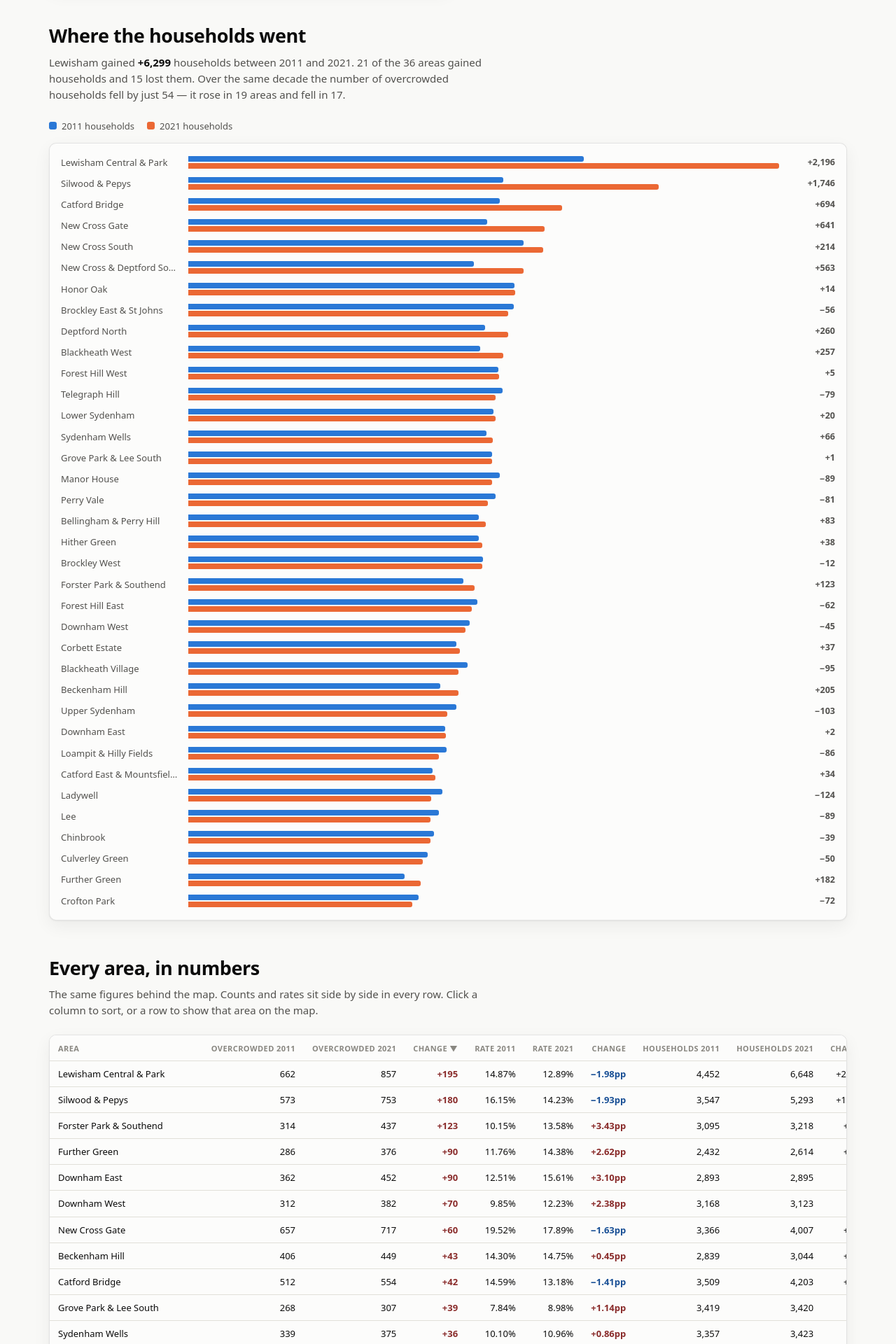
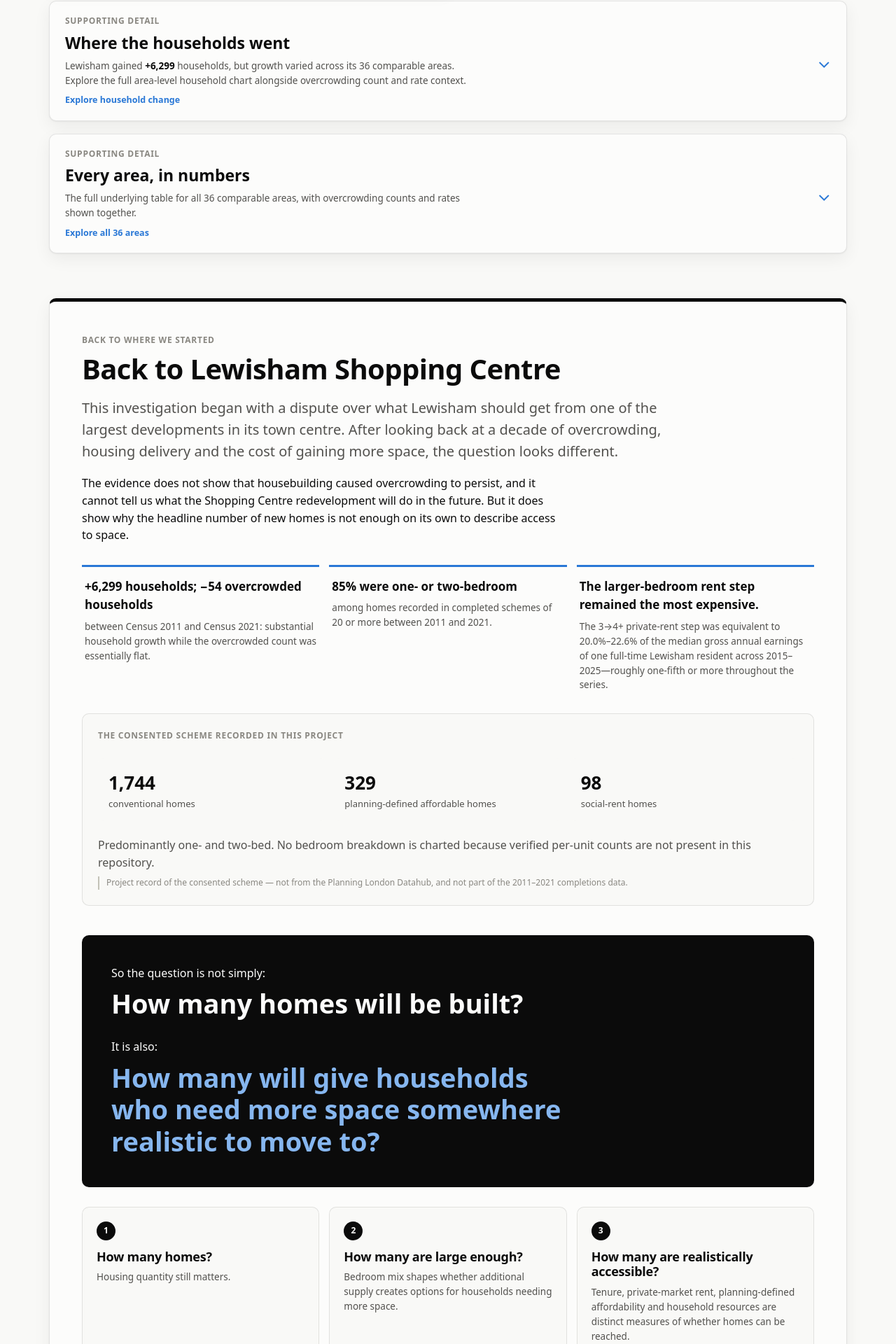
Before and after one commit to WWStoryMode/nowhere-to-move, a React (Vite) app: page / in a window 1280 px wide. Shown: the part 4955-6875 px from the top of the page at 70% size. Built offline with nearby package versions, Linux system fonts and the light colour scheme.

Commit message:
Strengthen closing and collapse supporting detail

```diff
--- a/src/components/CurrentCaseStudy.jsx
+++ b/src/components/CurrentCaseStudy.jsx
@@ -1,32 +1,100 @@
 import { CONSENTED } from '../lib/consented.js'
+import { accessToSpace, devSummary } from '../lib/data.js'
+import { HEADLINE } from '../lib/headline.js'
 import { n } from '../lib/format.js'
 
 export default function CurrentCaseStudy() {
+  const largerStepShares = accessToSpace.annual.map(
+    (row) => row.steps['3_to_4plus'].percentage_of_earnings
+  )
+  const largerStepLow = Math.min(...largerStepShares).toFixed(1)
+  const largerStepHigh = Math.max(...largerStepShares).toFixed(1)
+
   return (
-    <section className="section case-study" aria-labelledby="case-h">
-      <p className="section-kicker">Back to the contemporary case</p>
-      <h2 id="case-h">What should we ask about what gets built next?</h2>
-      <p className="section-lede">
-        The Lewisham Shopping Centre redevelopment started this investigation. The evidence
-        now returns us to that case with a framework for asking about housing quantity,
-        bedroom size, tenure and realistic access to additional space.
+    <section className="section case-study case-study--closing" aria-labelledby="case-h">
+      <p className="section-kicker">Back to where we started</p>
+      <h2 id="case-h">Back to Lewisham Shopping Centre</h2>
+      <p className="closing-standfirst">
+        This investigation began with a dispute over what Lewisham should get from one of
+        the largest developments in its town centre. After looking back at a decade of
+        overcrowding, housing delivery and the cost of gaining more space, the question
+        looks different.
       </p>
+      <p>
+        The evidence does not show that housebuilding caused overcrowding to persist, and it
+        cannot tell us what the Shopping Centre redevelopment will do in the future. But it
+        does show why the headline number of new homes is not enough on its own to describe
+        access to space.
+      </p>
+
+      <ul className="closing-evidence" aria-label="Evidence brought back to the case study">
+        <li>
+          <strong>+{n(HEADLINE.change.households)} households; −{n(Math.abs(HEADLINE.change.overcrowded))} overcrowded households</strong>
+          <span>between Census 2011 and Census 2021: substantial household growth while the overcrowded count was essentially flat.</span>
+        </li>
+        <li>
+          <strong>{devSummary.one_or_two_bed_pct}% were one- or two-bedroom</strong>
+          <span>among homes recorded in completed schemes of 20 or more between 2011 and 2021.</span>
+        </li>
+        <li>
+          <strong>The larger-bedroom rent step remained the most expensive.</strong>
+          <span>
+            The 3→4+ private-rent step was equivalent to {largerStepLow}%–{largerStepHigh}%
+            of the median gross annual earnings of one full-time Lewisham resident across
+            2015–2025—roughly one-fifth or more throughout the series.
+          </span>
+        </li>
+      </ul>
+
+      <div className="case-scheme">
+        <p className="section-kicker">The consented scheme recorded in this project</p>
         <div className="case-stats">
           <div><strong>{n(CONSENTED.homes)}</strong><span>conventional homes</span></div>
-        <div><strong>{n(CONSENTED.affordable)}</strong><span>affordable homes</span></div>
+          <div><strong>{n(CONSENTED.affordable)}</strong><span>planning-defined affordable homes</span></div>
           <div><strong>{n(CONSENTED.socialRent)}</strong><span>social-rent homes</span></div>
         </div>
         <p>
           {CONSENTED.bedroomNote} No bedroom breakdown is charted because verified per-unit
           counts are not present in this repository.
         </p>
+        <p className="mix-attrib">{CONSENTED.attribution}</p>
+      </div>
+
+      <div className="closing-pivot">
+        <p>So the question is not simply:</p>
+        <p className="closing-question">How many homes will be built?</p>
+        <p>It is also:</p>
+        <p className="closing-question closing-question--accent">
+          How many will give households who need more space somewhere realistic to move to?
+        </p>
+      </div>
+
+      <div className="closing-prompts">
+        <article>
+          <span>1</span>
+          <h3>How many homes?</h3>
+          <p>Housing quantity still matters.</p>
+        </article>
+        <article>
+          <span>2</span>
+          <h3>How many are large enough?</h3>
+          <p>Bedroom mix shapes whether additional supply creates options for households needing more space.</p>
+        </article>
+        <article>
+          <span>3</span>
+          <h3>How many are realistically accessible?</h3>
           <p>
-        Historical Census, development, rent and earnings evidence cannot predict the
-        scheme’s future effects. It does not show that the redevelopment caused past
-        overcrowding, that it will cause a future outcome, or that any party to the debate
-        is proved correct.
+            Tenure, private-market rent, planning-defined affordability and household
+            resources are distinct measures of whether homes can be reached.
           </p>
-      <p className="mix-attrib">{CONSENTED.attribution}</p>
+        </article>
+      </div>
+
+      <p className="closing-statement">
+        The Lewisham Shopping Centre debate started this investigation. The data does not
+        settle that debate. It gives us a better way to ask what the next generation of
+        housing should be expected to deliver.
+      </p>
     </section>
   )
 }
--- a/src/components/HouseholdsChart.jsx
+++ b/src/components/HouseholdsChart.jsx
@@ -15,14 +15,26 @@ export default function HouseholdsChart() {
   const max = Math.max(...rows.map((r) => Math.max(r.tot11, r.tot21)))
 
   return (
-    <section className="section">
-      <h2>Where the households went</h2>
+    <section className="section supporting-section">
+      <details className="supporting-disclosure">
+        <summary>
+          <span className="section-kicker">Supporting detail</span>
+          <span className="disclosure-title">Where the households went</span>
+          <span className="disclosure-summary">
+            Lewisham gained <strong>{signed(HEADLINE.change.households)}</strong> households,
+            but growth varied across its {areas.length} comparable areas. Explore the full
+            area-level household chart alongside overcrowding count and rate context.
+          </span>
+          <span className="disclosure-action">Explore household change</span>
+        </summary>
+
+        <div className="disclosure-content">
           <p className="section-lede">
-        Lewisham gained <strong>{signed(HEADLINE.change.households)}</strong> households
-        between 2011 and 2021. {gainedLost.gained} of the {areas.length} areas gained
-        households and {gainedLost.lost} lost them. Over the same decade the number of
-        overcrowded households fell by just {Math.abs(HEADLINE.change.overcrowded)} —
-        it rose in {gainedLost.ocRose} areas and fell in {gainedLost.ocFell}.
+            {gainedLost.gained} of the {areas.length} areas gained households and{' '}
+            {gainedLost.lost} lost them. Over the same decade the number of overcrowded
+            households fell by just {Math.abs(HEADLINE.change.overcrowded)} — it rose in{' '}
+            {gainedLost.ocRose} areas and fell in {gainedLost.ocFell}. These area-level
+            changes describe where counts changed; they cannot track individual households.
           </p>
 
           <div className="chart-legend">
@@ -57,6 +69,8 @@ export default function HouseholdsChart() {
               </div>
             ))}
           </div>
+        </div>
+      </details>
     </section>
   )
 }
--- a/src/components/TableView.jsx
+++ b/src/components/TableView.jsx
@@ -30,11 +30,21 @@ export default function TableView({ onSelect }) {
     : type === 'signed' ? signed(v) : v
 
   return (
-    <section className="section">
-      <h2>Every area, in numbers</h2>
+    <section className="section supporting-section">
+      <details className="supporting-disclosure">
+        <summary>
+          <span className="section-kicker">Supporting detail</span>
+          <span className="disclosure-title">Every area, in numbers</span>
+          <span className="disclosure-summary">
+            The full underlying table for all {areas.length} comparable areas, with
+            overcrowding counts and rates shown together.
+          </span>
+          <span className="disclosure-action">Explore all {areas.length} areas</span>
+        </summary>
+        <div className="disclosure-content">
           <p className="section-lede">
-        The same figures behind the map. Counts and rates sit side by side in every row.
-        Click a column to sort, or a row to show that area on the map.
+            These are the same figures behind the map. Click a column to sort, or select a
+            row to return to that area on the map.
           </p>
           <div className="table-wrap">
         <table className="data-table">
@@ -64,7 +74,12 @@ export default function TableView({ onSelect }) {
           <tbody>
             {rows.map((r) => (
               <tr key={r.code} onClick={() => onSelect(r.code)} tabIndex={0}
-                  onKeyDown={(e) => e.key === 'Enter' && onSelect(r.code)}>
+                  onKeyDown={(e) => {
+                    if (e.key === 'Enter' || e.key === ' ') {
+                      e.preventDefault()
+                      onSelect(r.code)
+                    }
+                  }}>
                 {COLS.map((c, i) => (
                   <td key={c.key + i} className={
                     // Only overcrowding deltas are polar. totalChange stays neutral.
@@ -84,6 +99,8 @@ export default function TableView({ onSelect }) {
             Colour on “Households change” is neutral — more households is neither good nor bad
             in itself. On the overcrowding columns, red marks a worsening and blue an improvement.
           </p>
+        </div>
+      </details>
     </section>
   )
 }
--- a/src/styles.css
+++ b/src/styles.css
@@ -159,6 +159,91 @@ a { color: var(--accent); }
 .case-stats div { background: var(--plane); border-radius: 8px; padding: 15px; display: flex; flex-direction: column; }
 .case-stats strong { font-size: 26px; font-variant-numeric: tabular-nums; }
 .case-stats span { color: var(--ink-2); font-size: 13px; }
+
+/* ---------- supporting disclosures ---------- */
+.supporting-section { margin-top: 18px; }
+.supporting-disclosure {
+  background: var(--surface); border: 1px solid var(--border); border-radius: var(--r);
+  box-shadow: var(--shadow); overflow: clip;
+}
+.supporting-disclosure summary {
+  position: relative; cursor: pointer; list-style: none; padding: 19px 58px 19px 22px;
+  display: grid; gap: 4px;
+}
+.supporting-disclosure summary::-webkit-details-marker { display: none; }
+.supporting-disclosure summary::after {
+  content: '⌄'; position: absolute; right: 22px; top: 50%; transform: translateY(-50%);
+  color: var(--accent); font-size: 25px; line-height: 1;
+}
+.supporting-disclosure[open] summary::after { content: '⌃'; }
+.supporting-disclosure summary:hover { background: var(--plane); }
+.supporting-disclosure summary:focus-visible {
+  outline: 3px solid var(--accent); outline-offset: -3px;
+}
+.supporting-disclosure .section-kicker { margin: 0; }
+.disclosure-title { font-size: clamp(19px, 2.5vw, 23px); font-weight: 700; }
+.disclosure-summary { color: var(--ink-2); font-size: 13.5px; max-width: 76ch; }
+.disclosure-summary strong { color: var(--ink); }
+.disclosure-action { color: var(--accent); font-size: 12.5px; font-weight: 700; margin-top: 4px; }
+.supporting-disclosure[open] .disclosure-action { visibility: hidden; height: 0; margin: 0; }
+.disclosure-content { border-top: 1px solid var(--grid); padding: 22px; }
+.disclosure-content > .section-lede { margin-bottom: 18px; }
+
+/* ---------- narrative closing ---------- */
+.case-study--closing {
+  margin-top: 64px; padding: clamp(24px, 4.5vw, 46px);
+  border-top: 5px solid var(--ink);
+}
+.case-study--closing > h2 { font-size: clamp(28px, 4vw, 40px); }
+.closing-standfirst {
+  color: var(--ink-2); font-size: clamp(17px, 2vw, 20px); max-width: 68ch;
+  margin: 16px 0 18px;
+}
+.case-study--closing > p:not(.section-kicker) { max-width: 76ch; }
+.closing-evidence {
+  list-style: none; margin: 30px 0; padding: 0;
+  display: grid; grid-template-columns: repeat(3, minmax(0, 1fr)); gap: 14px;
+}
+.closing-evidence li {
+  border-top: 3px solid var(--accent); padding: 15px 4px 0;
+  display: flex; flex-direction: column; gap: 7px;
+}
+.closing-evidence strong { font-size: 17px; }
+.closing-evidence span { color: var(--ink-2); font-size: 13.5px; }
+.case-scheme {
+  background: var(--plane); border: 1px solid var(--border); border-radius: var(--r);
+  padding: 22px; margin: 30px 0;
+}
+.case-scheme > p:not(.section-kicker, .mix-attrib) { color: var(--ink-2); margin-bottom: 0; }
+.closing-pivot {
+  margin: 42px 0 28px; padding: clamp(24px, 4.5vw, 42px);
+  background: var(--ink); color: var(--surface); border-radius: var(--r);
+}
+.closing-pivot > p { margin: 0; }
+.closing-pivot > p + p { margin-top: 9px; }
+.closing-pivot > p:nth-child(3) { margin-top: 26px; }
+.closing-question {
+  font-size: clamp(24px, 4vw, 38px); font-weight: 700; line-height: 1.2; max-width: 30ch;
+}
+.closing-question--accent { color: #86b6ef; }
+.closing-prompts {
+  display: grid; grid-template-columns: repeat(3, minmax(0, 1fr)); gap: 14px;
+}
+.closing-prompts article {
+  background: var(--plane); border: 1px solid var(--border); border-radius: var(--r);
+  padding: 20px;
+}
+.closing-prompts article > span {
+  display: grid; place-items: center; width: 27px; height: 27px; border-radius: 50%;
+  background: var(--ink); color: var(--surface); font-size: 12px; font-weight: 700;
+  margin-bottom: 13px;
+}
+.closing-prompts h3 { font-size: 18px; }
+.closing-prompts p { color: var(--ink-2); font-size: 13.5px; margin: 8px 0 0; }
+.closing-statement {
+  font-size: clamp(18px, 2.4vw, 23px); font-weight: 650; line-height: 1.4;
+  border-left: 4px solid var(--accent); padding-left: 18px; margin: 34px 0 0;
+}
 
 /* ---------- access to additional space ---------- */
 .access-findings {
@@ -332,6 +417,7 @@ a { color: var(--accent); }
   .stat-row { grid-template-columns: 1fr; }
   .stat { flex-direction: row; align-items: baseline; flex-wrap: wrap; gap: 4px 12px; }
   .stat-label { width: 100%; }
+  .closing-evidence, .closing-prompts { grid-template-columns: 1fr; }
 }
 @media (max-width: 560px) {
   .app { padding: 0 14px 56px; }
@@ -344,6 +430,9 @@ a { color: var(--accent); }
   .toggle { width: 100%; flex-direction: column; }
   .toggle-btn { width: 100%; justify-content: space-between; padding: 11px 14px; }
   .case-stats { grid-template-columns: 1fr; }
+  .supporting-disclosure summary { padding: 17px 48px 17px 17px; }
+  .supporting-disclosure summary::after { right: 17px; }
+  .disclosure-content { padding: 17px; }
   .access-findings { grid-template-columns: 1fr; }
   .access-toggle { width: 100%; margin-left: 0; }
   .access-chart-wrap { padding: 6px; }
```
Also changed, not shown: 1 other file (tests, documents, lock files or other folders). Lines whose indentation alone changed are shown as unchanged.
